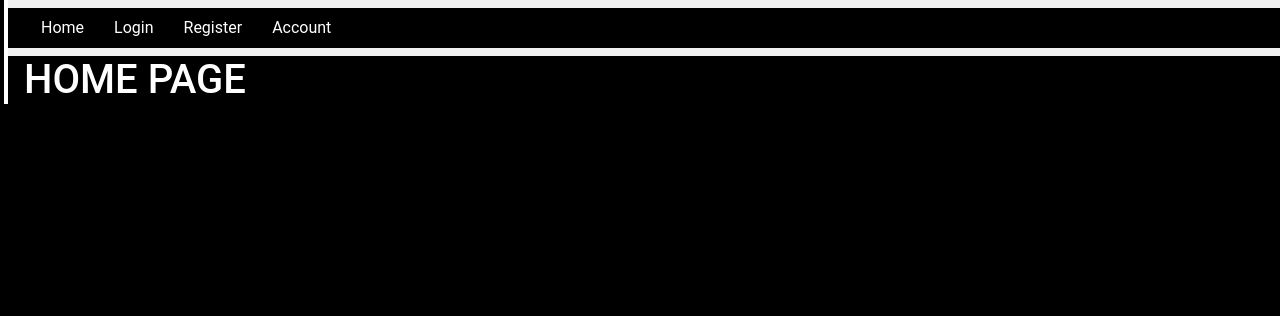
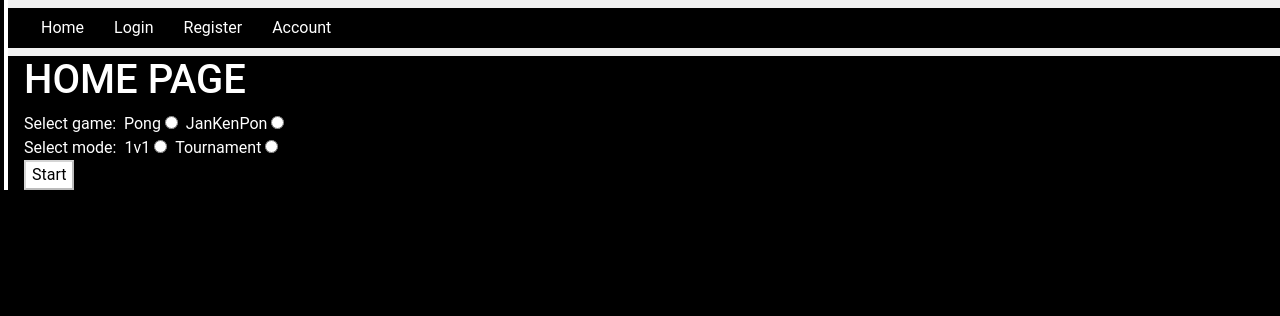
Before and after one commit to andreyvdl/42-Transcendence, a Django app: page /pages/home in a window 1280 px wide. Shown: the top 316 px of the page. Run offline with Django 5.2, Linux system fonts and the light colour scheme.

Commit message:
feat: basic game select

```diff
--- /dev/null
+++ b/pages/static/js/home.js
@@ -0,0 +1,65 @@
+function homePageSetup() {
+	const modeRadios = document.querySelectorAll('input[name="mode"]');
+	const gameForm = document.getElementById("form-game");
+
+	if (modeRadios.length === 0) return;
+
+	modeRadios.forEach(radio => {
+		radio.addEventListener('change', updatePlayerCount);
+	});
+	updatePlayerCount();
+	attachEvent(gameForm, 'submit', redirToGame);
+}
+
+function updatePlayerCount() {
+	const selectedMode = document.querySelector('input[name="mode"]:checked');
+	const divPlayers = document.getElementById("players");
+
+	if (!selectedMode || !divPlayers) return;
+
+	const startbtn = document.getElementById("startGame");
+
+	startbtn.removeAttribute("disabled");
+	divPlayers.innerHTML = "";
+
+	if (selectedMode.value === "x1") {
+		divPlayers.innerHTML = `
+			<label for="player2">Player 2:</label>
+			<input type="text" id="player2" name="player2" required/>
+		`;
+	}
+	else if (selectedMode.value === "torneio") {
+		divPlayers.innerHTML = `
+			<label for="player2">Player 2:</label>
+			<input type="text" id="player2" name="player2" required/>
+			<label for="player3">Player 3:</label>
+			<input type="text" id="player3" name="player3" required/>
+			<label for="player4">Player 4:</label>
+			<input type="text" id="player4" name="player4" required/>
+		`;
+	}
+}
+
+function redirToGame(event) {
+	event.preventDefault();
+
+	const url = "http://localhost:8000/pages/home";
+	const formGame = document.getElementById('form-game');
+	const formData = new FormData(formGame);
+
+	fetch(url, {
+		method: 'POST',
+		headers: {
+			'X-CSRFToken': getCookie('csrftoken'),
+		},
+		body: formData,
+	})
+		.then((response) => {
+			return response.json();
+		})
+		.then((data) => {
+			if (data.redirect)
+				handleRedirect(data.redirect);
+		})
+		.catch(error => console.log(error));
+}
--- a/pages/static/js/index.js
+++ b/pages/static/js/index.js
@@ -2,13 +2,16 @@ function handlePageScripts() {
 	const loginPage = document.getElementById('login-page');
 	const registerPage = document.getElementById('register-page');
 	const accountPage = document.getElementById('account-page');
+	const homePage = document.getElementById('home-page');
 
 	if (loginPage) {
 		loginPageSetup();
 	} else if (registerPage) {
 		registerPageSetup();
-	} else if (accountPage)  {
+	} else if (accountPage) {
 		accountPageSetup();
+	} else if (homePage) {
+		homePageSetup();
 	}
 }
 
@@ -71,5 +74,5 @@ window.addEventListener("DOMContentLoaded", () => {
 			route(event);
 	}, true);
 
-	observer.observe(document.getElementById('mainContent'), { childList: true, subtree: true });
+	observer.observe(document.getElementById('mainContent'), { childList: true });
 });
--- a/pages/templates/base.html
+++ b/pages/templates/base.html
@@ -21,5 +21,6 @@
 		<script src="{% static 'js/login.js' %}"></script>
 		<script src="{% static 'js/register.js' %}"></script>
 		<script src="{% static 'js/account.js' %}"></script>
+		<script src="{% static 'js/home.js' %}"></script>
 	</body>
 </html>
--- a/pages/templates/home.html
+++ b/pages/templates/home.html
@@ -1,3 +1,28 @@
-<div class="container-fluid">
+<div class="container-fluid" id="home-page">
 	<h1>HOME PAGE</h1>
+	<form id="form-game">
+		{% csrf_token %}
+		Select game:
+		<label for="pong">Pong</label>
+		<input type="radio" id="pong" name="game" value="pong" required/>
+		<label for="jankenpon">JanKenPon</label>
+		<input type="radio" id="jankenpon" name="game" value="jkp" required/>
+
+		<br/>
+
+		Select mode:
+		<label for="x1">1v1</label>
+		<input type="radio" id="x1" name="mode" value="x1" required/>
+		<label for="tournament">Tournament</label>
+		<input type="radio" id="tournament" name="mode" value="torneio" required/>
+
+		<br/>
+
+		<div id="players"></div>
+
+		<button id="startGame" type="submit" disabled>Start</button>
+	</form>
+	{% if error %}
+		<p>{{ error }}</p>
+	{% endif %}
 </div>
--- a/pages/views.py
+++ b/pages/views.py
@@ -58,10 +58,16 @@ def _get_friends(pk):
 
     return friends
 
+
 def home(request):
-    if not _ajax(request):
-        return render(request, 'base.html')
-    return JsonResponse({'innerHtml': render_to_string('home.html')})
+    if request.method == 'GET':
+        if not _ajax(request):
+            return render(request, 'base.html')
+        # elif not request.user.is_authenticated:
+        #     return JsonResponse({'redirect': reverse('login')}, status=302)
+        return JsonResponse({'innerHtml': render_to_string('home.html')})
+    return JsonResponse({'msg': 'implementar isso no futuro aaaaaaaaaaaaaaaaaaaaaaaaaaaaaaaaaaaaaaaaaaaaaaaaaaaaaaaaaaaaaaaaaaaaaaaaaaaaaaaaaaaaaaaaaaaaaaaaaaaaaaaaaaaaaaaaaaaaaaaaaaaaaaaaaaaaaaaa'}, status=501)
+
 
 @csrf_exempt
 @login_required(login_url='login')
```
